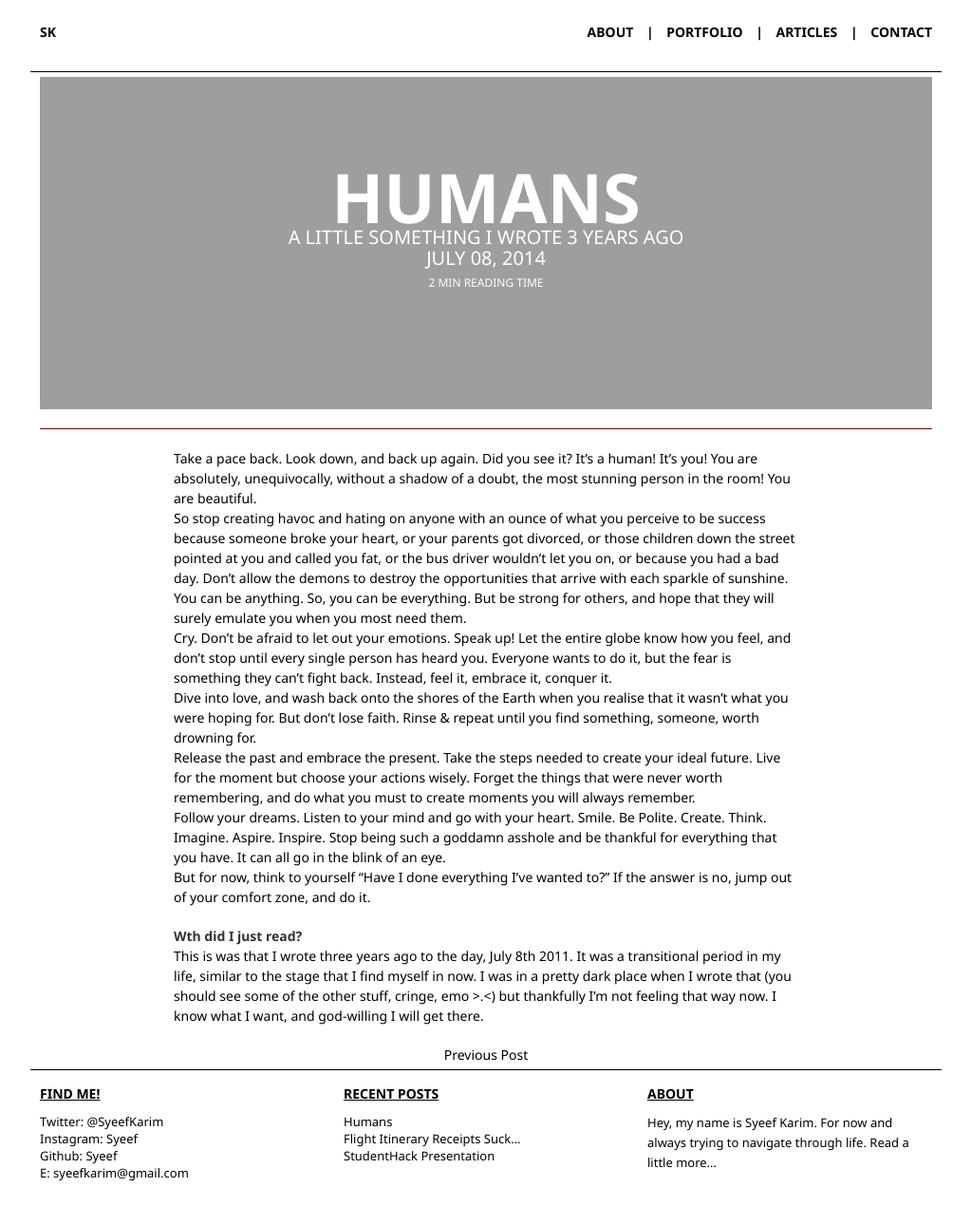
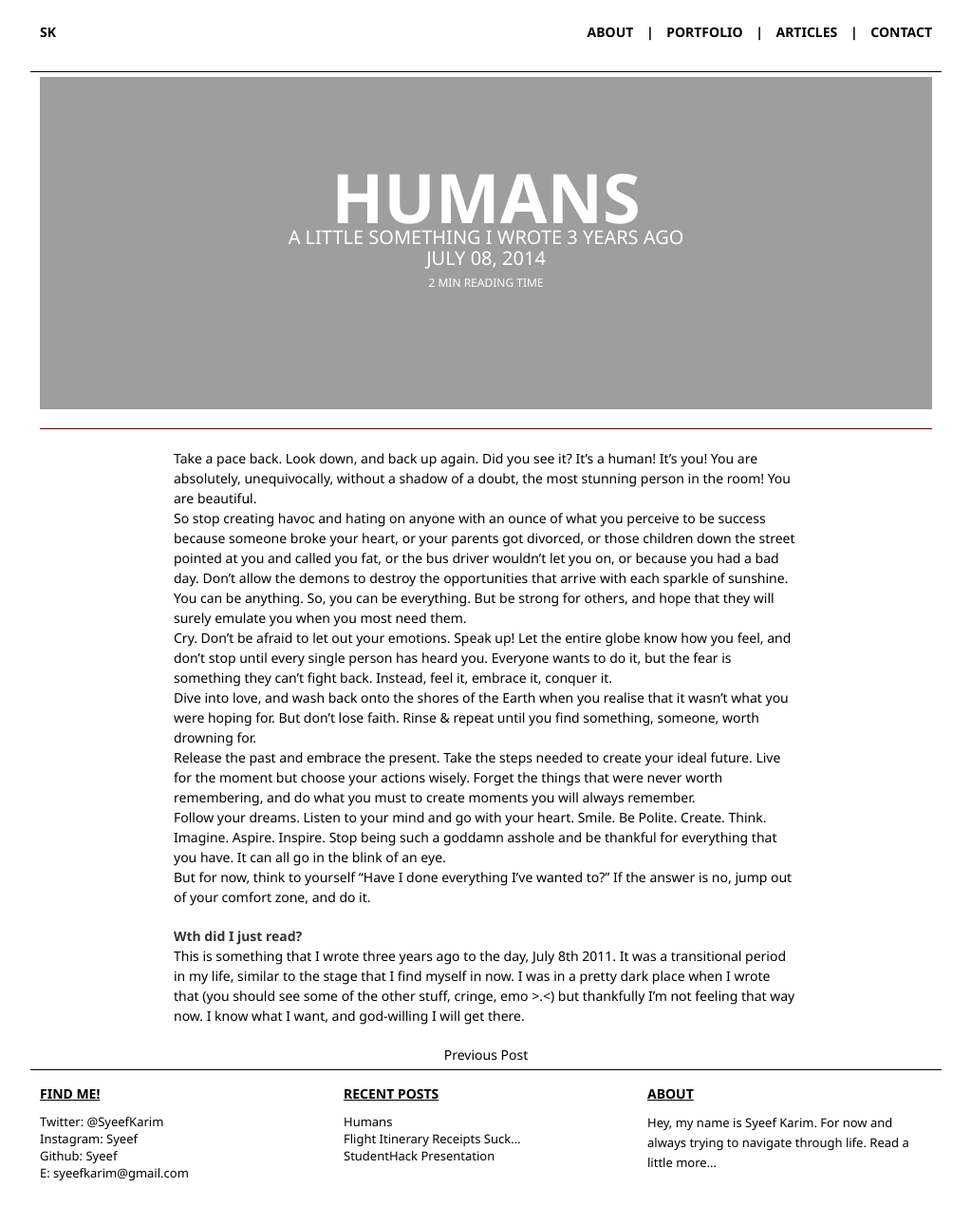
Before and after one commit to syeef/syeefkarim-2016-v0, a Jekyll site: the page built from _posts/2014-07-08-human.md, in a window 1280 px wide. Shown: the whole page at 95% size, without its empty margins (128-1151 px from the left). Built offline with Jekyll 4.4.1, drawn with Linux system fonts in a browser that asks for light colours; Markdown is read by kramdown in place of the engine named in the settings.

Commit message:
updated posts

```diff
--- a/_posts/2014-07-08-human.md
+++ b/_posts/2014-07-08-human.md
@@ -17,4 +17,4 @@ Follow your dreams. Listen to your mind and go with your heart. Smile. Be Polite
 But for now, think to yourself "Have I done everything I've wanted to?" If the answer is no, jump out of your comfort zone, and do it.
 
 **Wth did I just read?**
-This is was that I wrote three years ago to the day, July 8th 2011. It was a transitional period in my life, similar to the stage that I find myself in now. I was in a pretty dark place when I wrote that (you should see some of the other stuff, cringe, emo >.<) but thankfully I'm not feeling that way now. I know what I want, and god-willing I will get there.
+This is something that I wrote three years ago to the day, July 8th 2011. It was a transitional period in my life, similar to the stage that I find myself in now. I was in a pretty dark place when I wrote that (you should see some of the other stuff, cringe, emo >.<) but thankfully I'm not feeling that way now. I know what I want, and god-willing I will get there.
```
Also changed, not shown: _posts/2014-07-07-expedia-receipt.md (+2 -0 lines).
